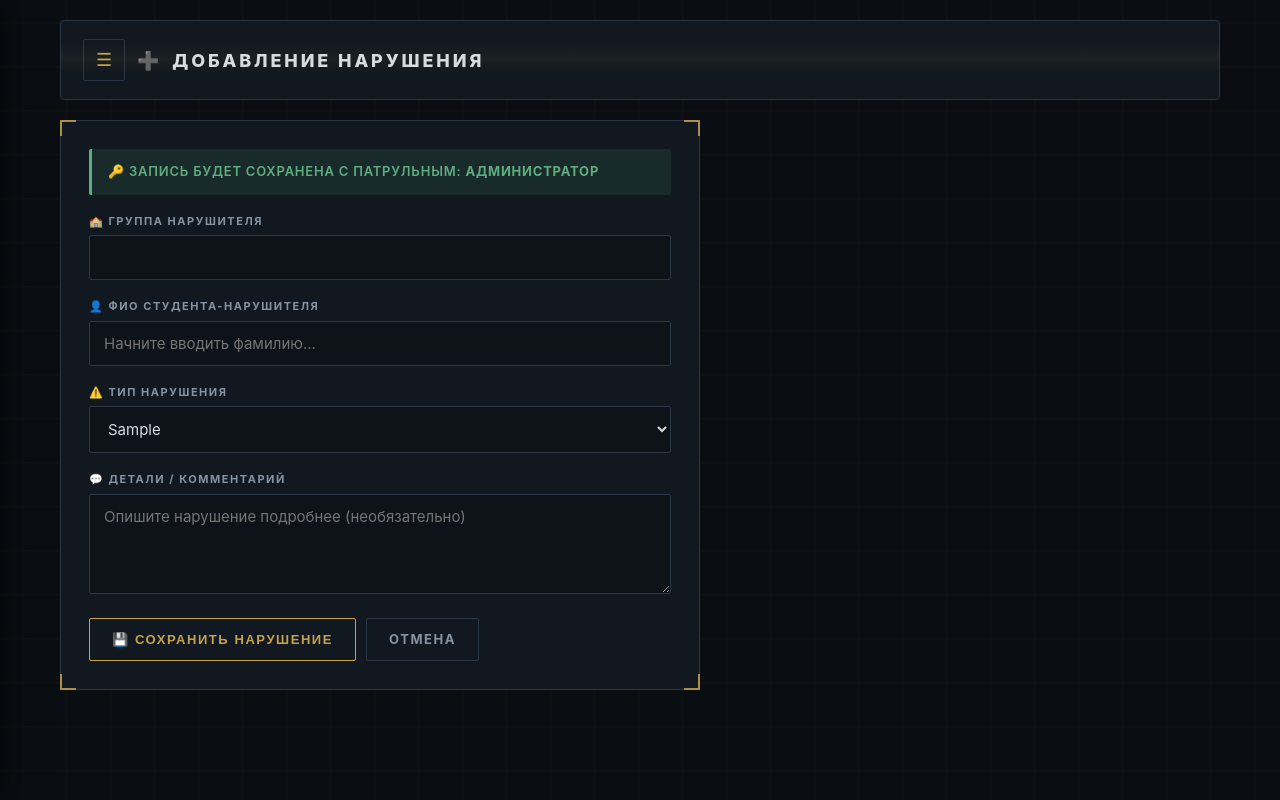
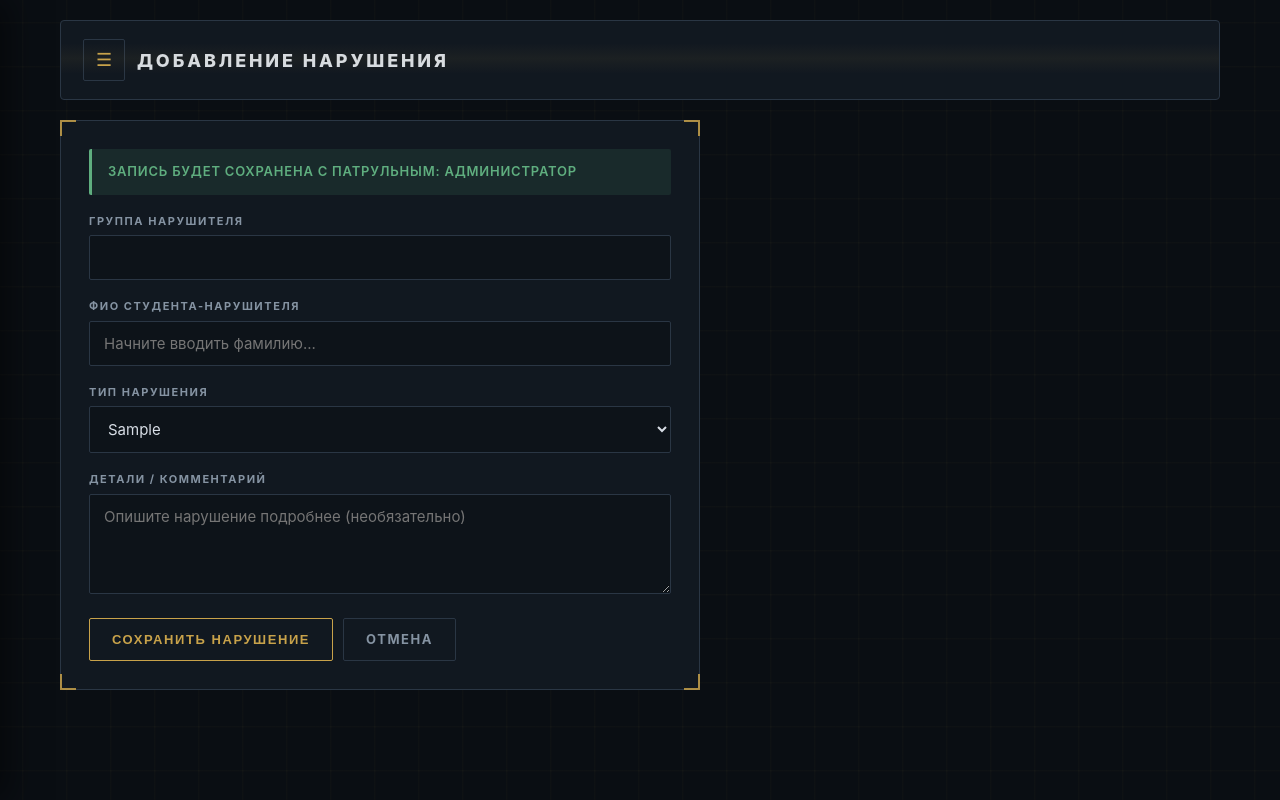
Before and after one commit to Anon2200/patrol-system, a FastAPI app: template templates/admin_add.html in a window 1280 px wide. Run offline with FastAPI, Linux system fonts and the light colour scheme; the template is opened without the code that fills it: most values are stand-ins (such as "Sample title", 1, 10 or a date in 2020).

Commit message:
Update admin_add.html

```diff
--- a/templates/admin_add.html
+++ b/templates/admin_add.html
@@ -14,21 +14,21 @@
         <div class="page-header">
             <div style="display: flex; align-items: center; gap: 12px;">
                 <button class="menu-toggle-inline" onclick="openSidebar()" title="Меню">☰</button>
-                <div class="page-title"><span>➕</span><span>Добавление нарушения</span></div>
+                <div class="page-title"><span>Добавление нарушения</span></div>
             </div>
         </div>
 
         <div class="card" style="max-width: 640px;">
-            <div class="alert alert-success">🔑 Запись будет сохранена с патрульным: <strong>АДМИНИСТРАТОР</strong></div>
+            <div class="alert alert-success">Запись будет сохранена с патрульным: АДМИНИСТРАТОР</div>
 
             <form action="/admin/add" method="POST">
                 <div class="form-group">
-                    <label class="form-label" for="student_group">🏫 Группа нарушителя</label>
-                    <input class="form-input" type="text" id="student_group" name="student_group" required>
+                    <label class="form-label" for="student_group">Группа нарушителя</label>
+                    <input class="form-input mono" type="text" id="student_group" name="student_group" required>
                 </div>
 
                 <div class="form-group">
-                    <label class="form-label" for="student_name">👤 ФИО студента-нарушителя</label>
+                    <label class="form-label" for="student_name">ФИО студента-нарушителя</label>
                     <input class="form-input" type="text" id="student_name" name="student_name" list="students_list" autocomplete="off" required placeholder="Начните вводить фамилию...">
                     <datalist id="students_list">
                         {% for s in known_students %}
@@ -38,7 +38,7 @@
                 </div>
 
                 <div class="form-group">
-                    <label class="form-label" for="violation_type">⚠️ Тип нарушения</label>
+                    <label class="form-label" for="violation_type">Тип нарушения</label>
                     <select class="form-select" id="violation_type" name="violation_type" required>
                         {% for v_type in violation_types %}
                         <option value="{{ v_type }}">{{ v_type }}</option>
@@ -47,12 +47,12 @@
                 </div>
 
                 <div class="form-group">
-                    <label class="form-label" for="comment">💬 Детали / Комментарий</label>
+                    <label class="form-label" for="comment">Детали / комментарий</label>
                     <textarea class="form-textarea" id="comment" name="comment" placeholder="Опишите нарушение подробнее (необязательно)"></textarea>
                 </div>
 
                 <div class="filters-actions">
-                    <button type="submit" class="btn btn-primary">💾 Сохранить нарушение</button>
+                    <button type="submit" class="btn btn-primary">Сохранить нарушение</button>
                     <a href="/admin" class="btn btn-secondary">Отмена</a>
                 </div>
             </form>
```
